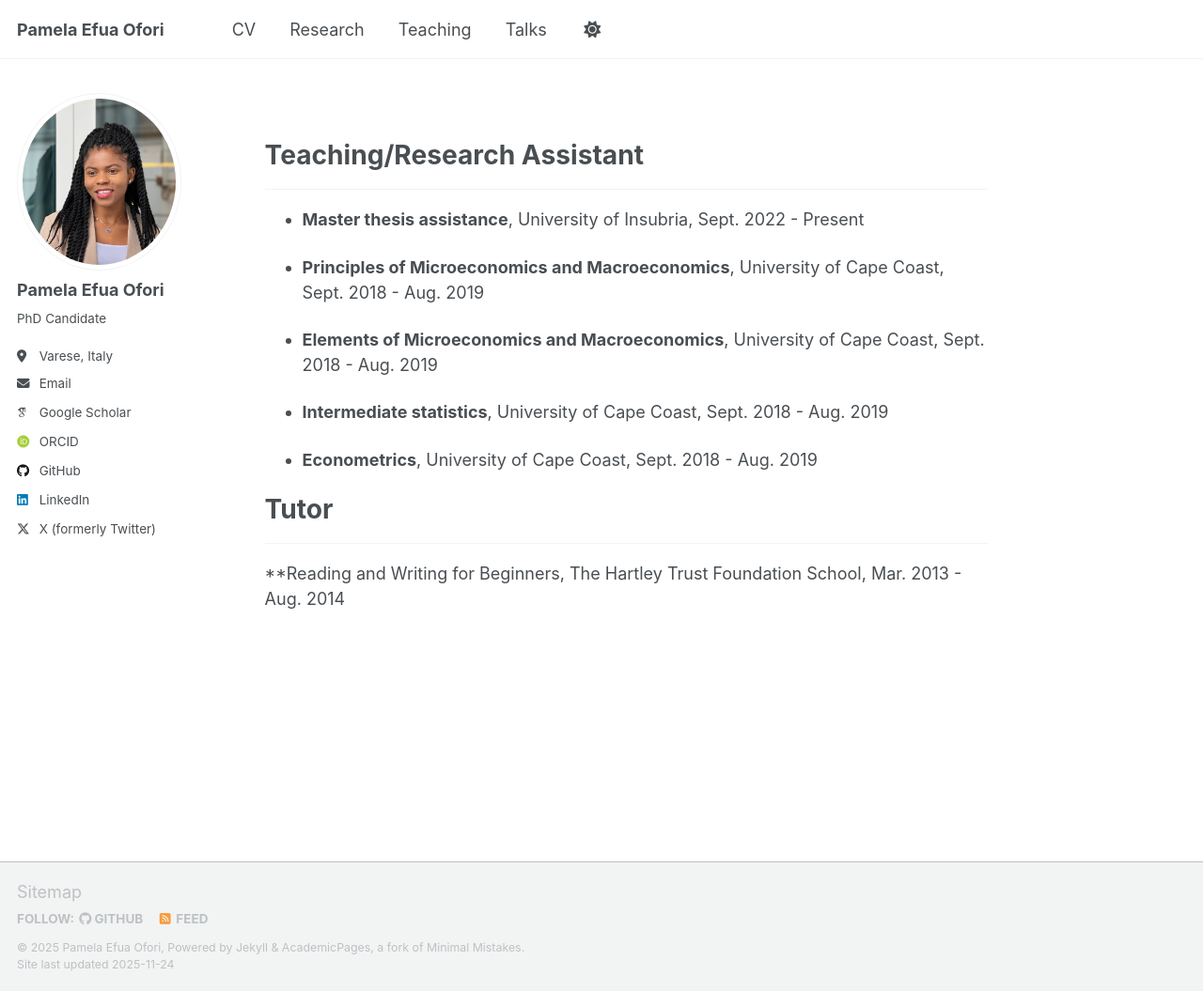
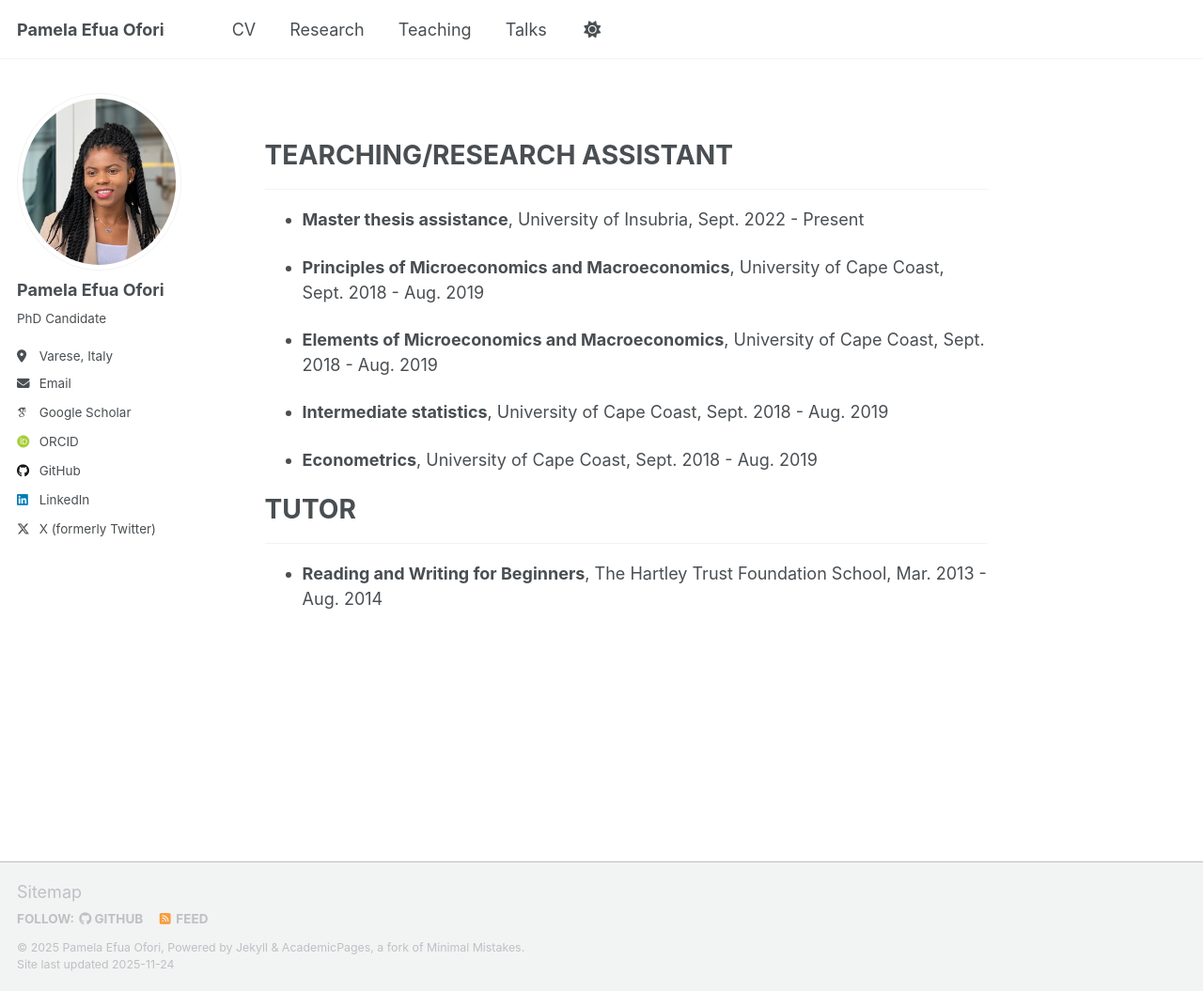
Before and after one commit to PEOFORI/peofori.github.io, a Jekyll site: the page built from _pages/teachings.md, in a window 1280 px wide and 1055 px high. Shown: the whole window at 94% size. Built offline with Jekyll 4.4.1, drawn with Linux system fonts in a browser that asks for light colours; some web fonts are replaced; a script that is not in the unit is left out.

Commit message:
Update teachings.md

```diff
--- a/_pages/teachings.md
+++ b/_pages/teachings.md
@@ -11,7 +11,7 @@ permalink: /teachings/
 height="0" width="0" style="display:none;visibility:hidden"></iframe></noscript>
 <!-- End Google Tag Manager (noscript) -->
 
-#  Teaching/Research Assistant
+#  TEARCHING/RESEARCH ASSISTANT
 - - -
 - **Master thesis assistance**, University of Insubria, Sept. 2022 - Present <br/>
 
@@ -27,6 +27,6 @@ height="0" width="0" style="display:none;visibility:hidden"></iframe></noscript>
 
 
 
-# Tutor
+# TUTOR
 - - -
-**Reading and Writing for Beginners, The Hartley Trust Foundation School, Mar. 2013 - Aug. 2014 <br/>
+- **Reading and Writing for Beginners**, The Hartley Trust Foundation School, Mar. 2013 - Aug. 2014 <br/>
```
